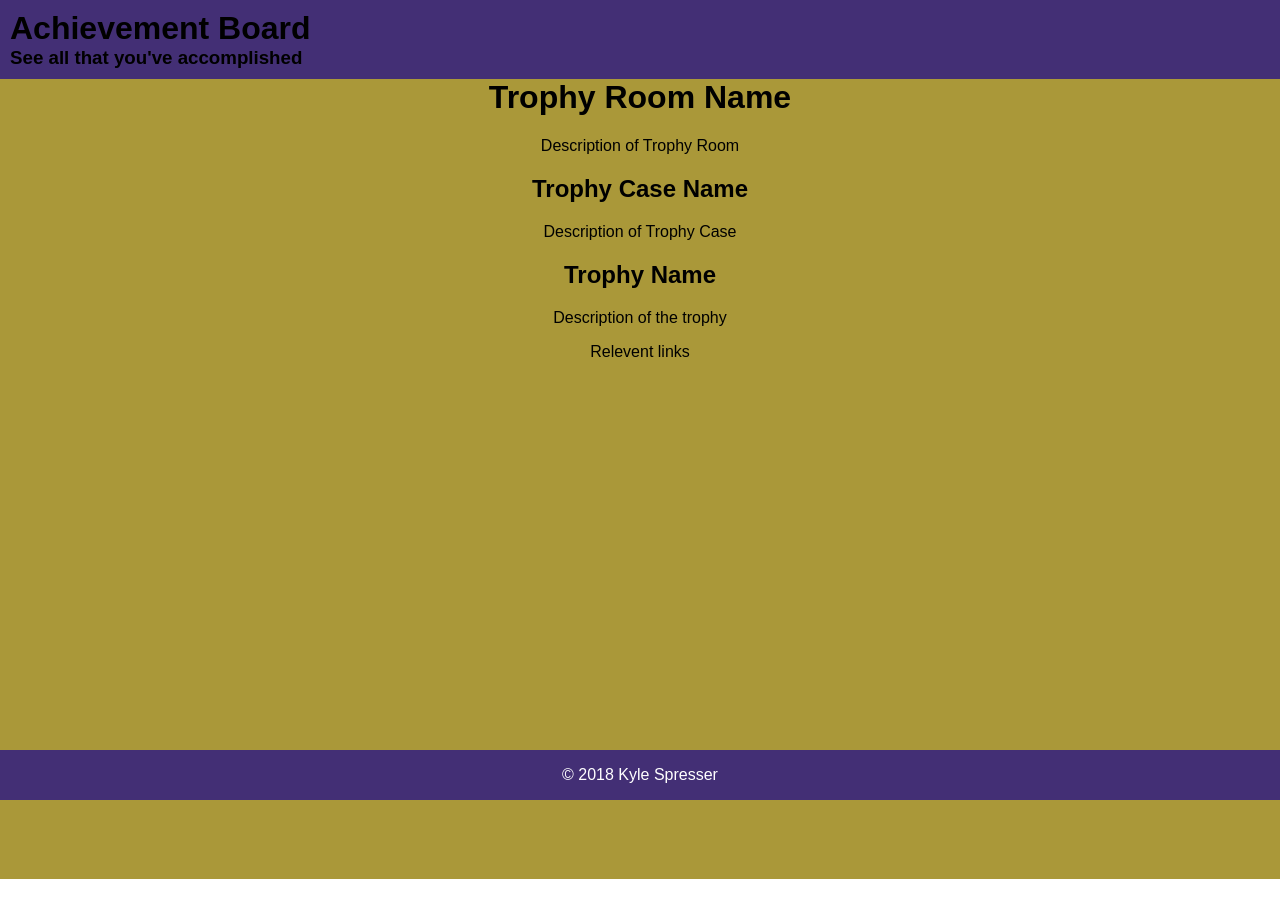
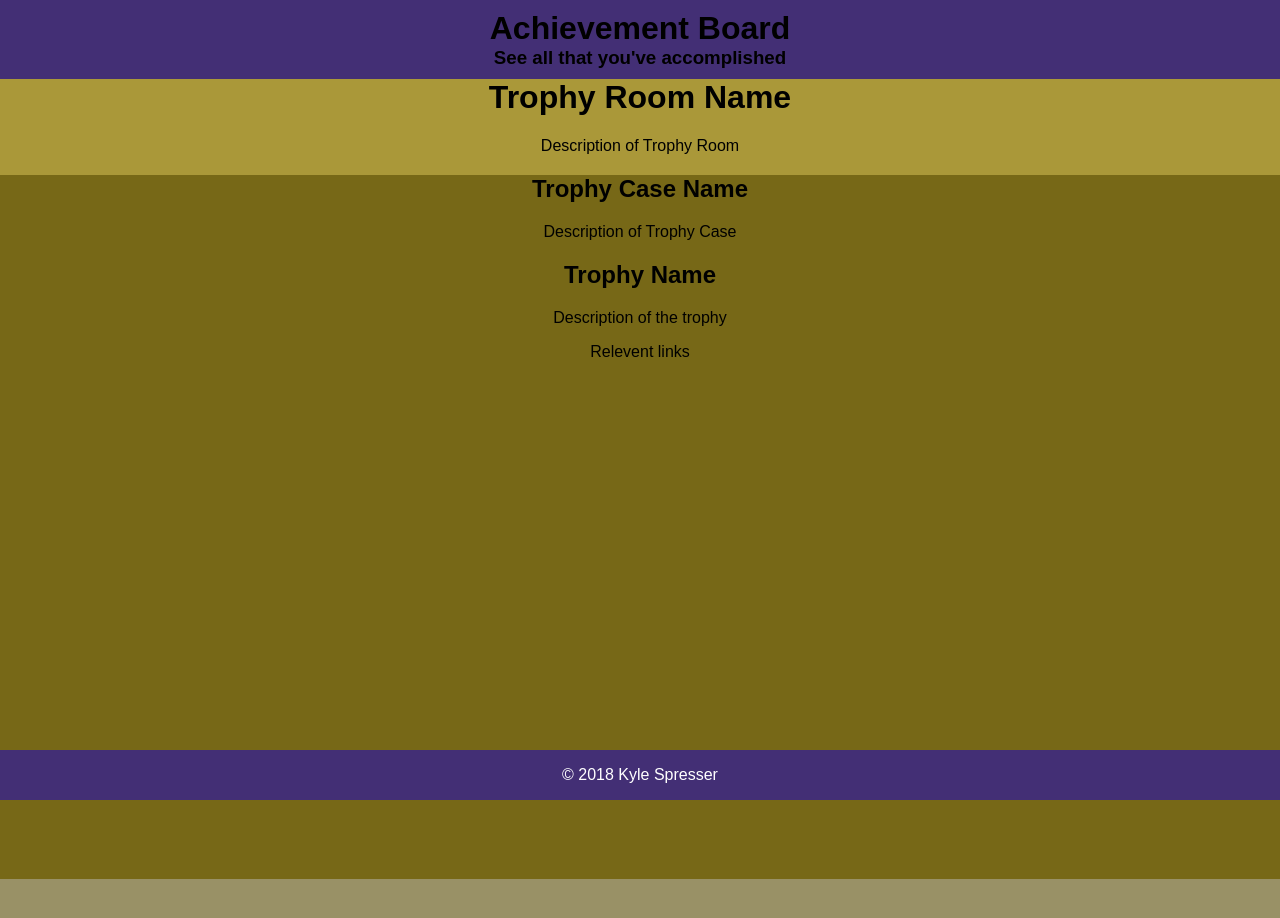
Before and after one commit to keyspress/achievement-app, a React (Create React App) app: page / in a window 1280 px wide. Shown: the top 918 px of the page. Before the commit the page ends 879 px from the top, so only its background shows below. Built offline with nearby package versions, Linux system fonts and the light colour scheme.

Commit message:
style TrophyCase and text align header

```diff
--- a/src/components/Header.css
+++ b/src/components/Header.css
@@ -6,6 +6,7 @@ body {
   background-color: rgba( 67, 47,117,1);
   margin: 0;
   padding: 10px;
+  text-align: center;
 }
 
 .header-content {
--- a/src/components/TrophyCase.js
+++ b/src/components/TrophyCase.js
@@ -1,8 +1,9 @@
 import React from 'react';
 import { Trophy } from './Trophy';
+import './trophyCase.css';
 
 export const TrophyCase = () => (
-  <div>
+  <div className="trophy-case-container">
     <h2>Trophy Case Name</h2>
     <p>Description of Trophy Case</p>
     <Trophy />
--- /dev/null
+++ b/src/components/trophyCase.css
@@ -0,0 +1,4 @@
+.trophy-case-container {
+  height: 100%;
+  background-color: rgba( 85, 72, 0, 0.6)
+}
```
